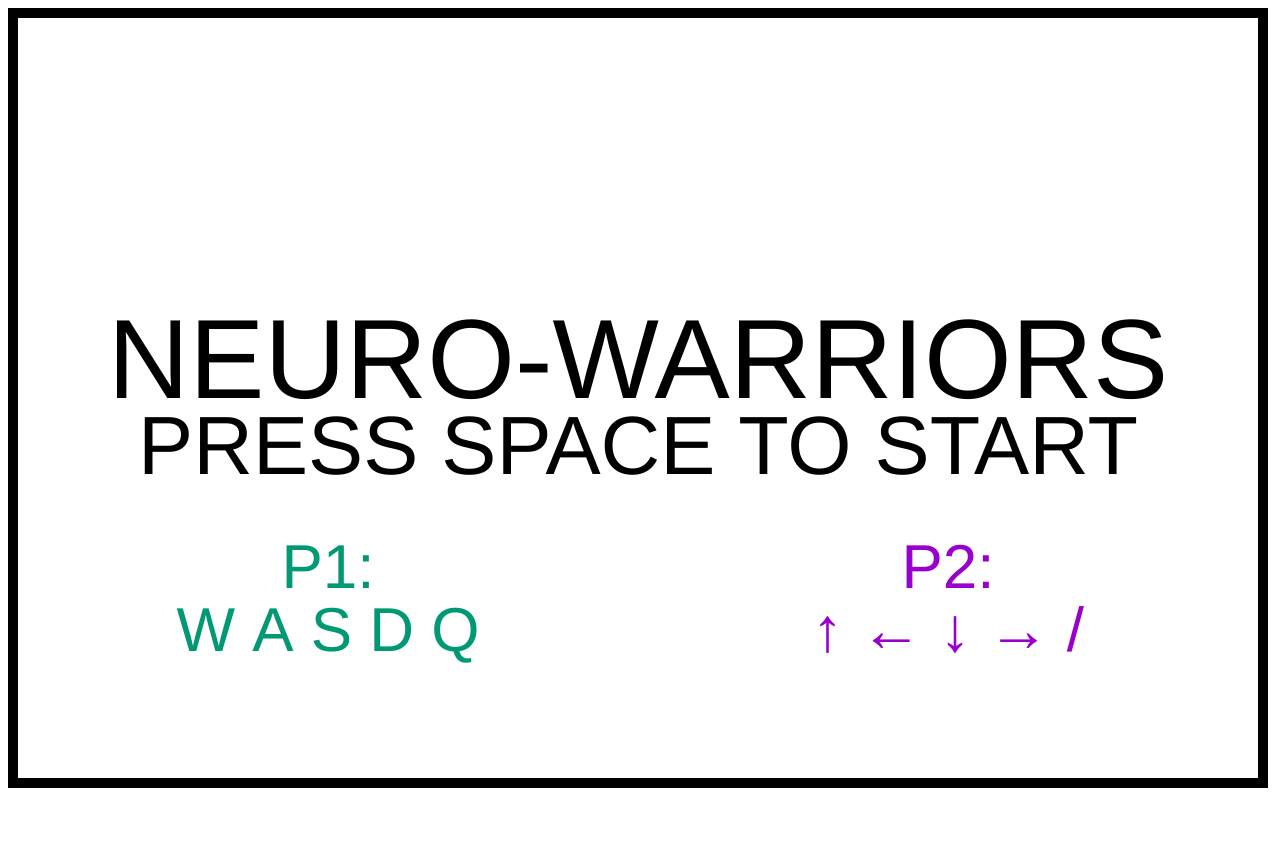
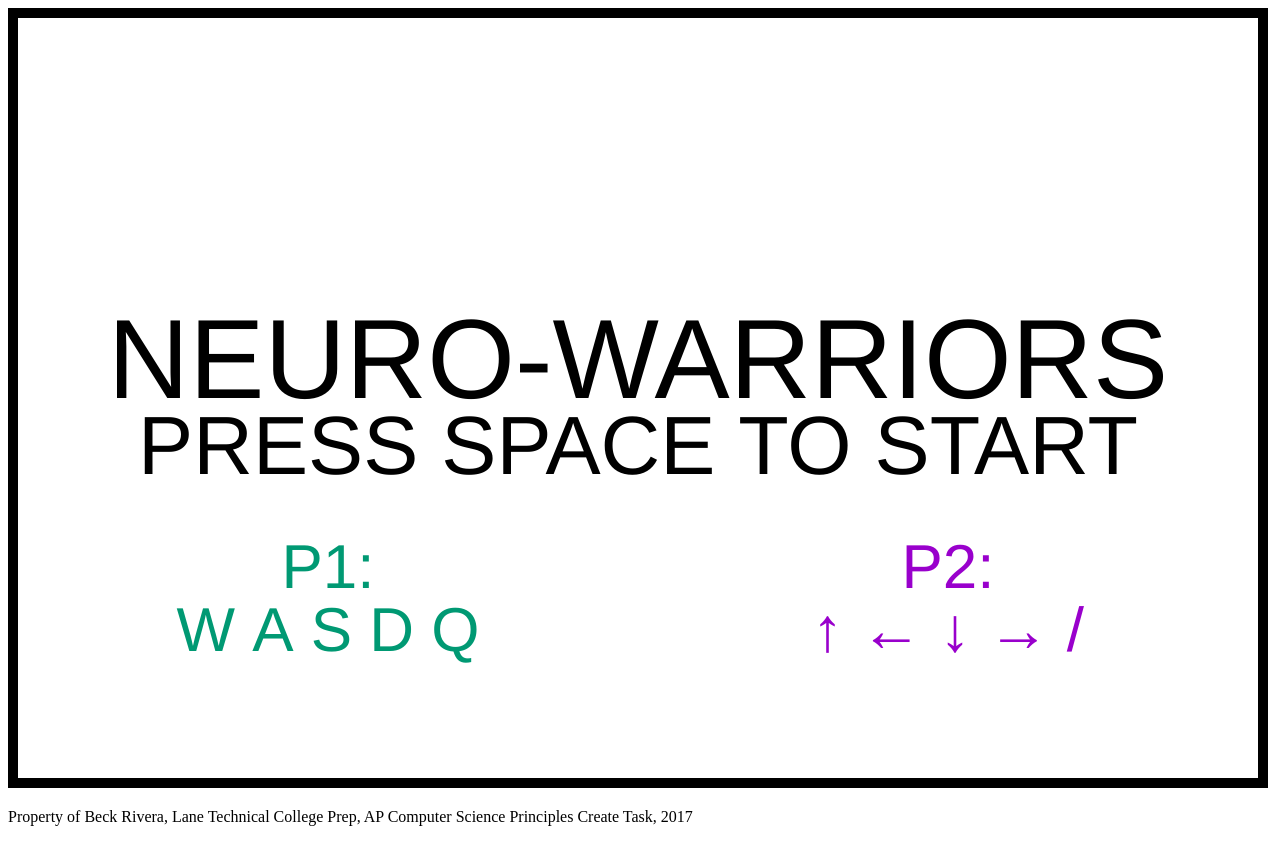
Before and after one commit to NeuroWarriors/NeuroWarriors.github.io, a plain HTML site: page index.html in a window 1280 px wide. Before the commit the page ends 800 px from the top, so only its background shows below. Drawn offline with Linux system fonts and the light colour scheme.

Commit message:
Adding Ownership Proof

```diff
--- a/index.html
+++ b/index.html
@@ -800,5 +800,7 @@ function checkCollision(weaponObject, playerObject, winningObject, losingPlayerS
 
 </script>
 
+<p>Property of Beck Rivera, Lane Technical College Prep, AP Computer Science Principles Create Task, 2017</p>
+
 </body>
 </html>
```
